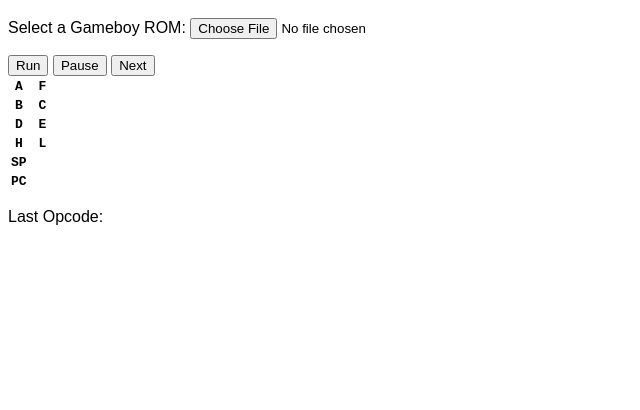
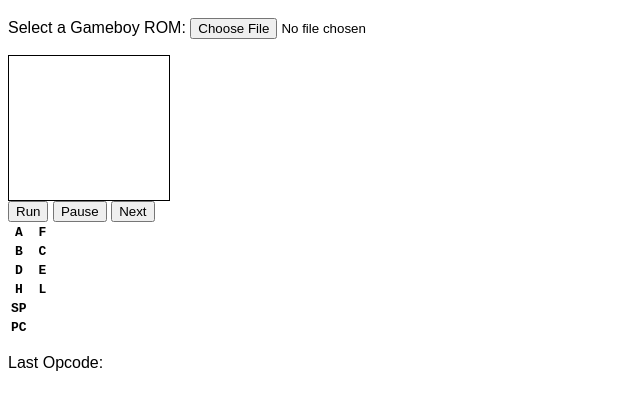
Before and after one commit to zackthehuman/gameboy-typescript, a website with bundled scripts: page src/index.html in a window 1280 px wide. Shown: the part 48-458 px from the top of the page, without its empty margins (0-640 px from the left). Built offline with nearby package versions, Linux system fonts and the light colour scheme; files whose address does not match are found by name.

Commit message:
Add <canvas> with the right dimensions

```diff
--- a/src/index.html
+++ b/src/index.html
@@ -3,6 +3,10 @@
     <style>
     body {
       font-family: sans-serif;
+    }
+
+    canvas {
+      border: 1px solid #000;
     }
 
     #registers,
@@ -19,7 +23,7 @@
       </p>
     </div>
     <div>
-    <!-- <canvas id="screen" width="640" height="320"></canvas> -->
+    <canvas id="screen" width="160" height="144"></canvas>
     <div>
       <button id="action-run">Run</button>
       <button id="action-pause">Pause</button>
```
